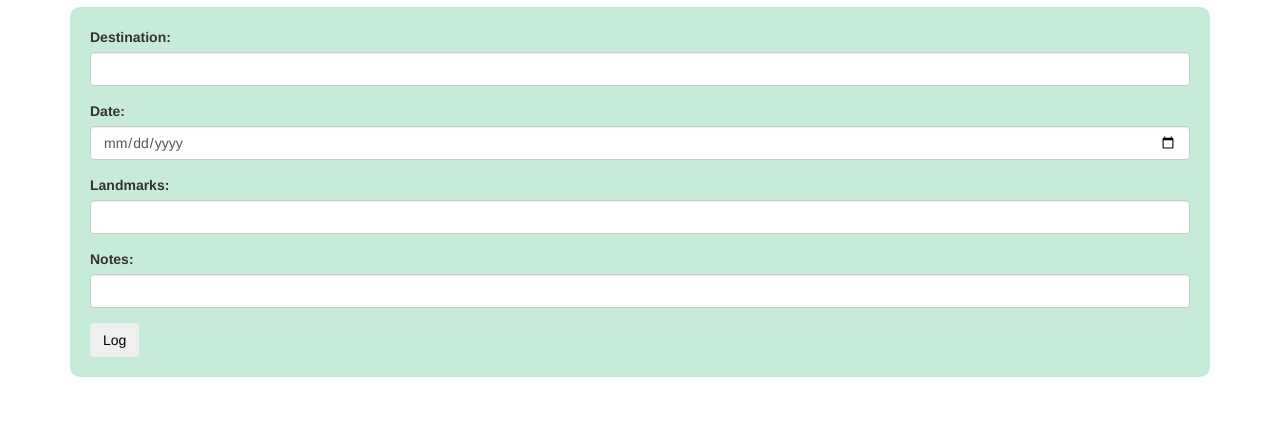
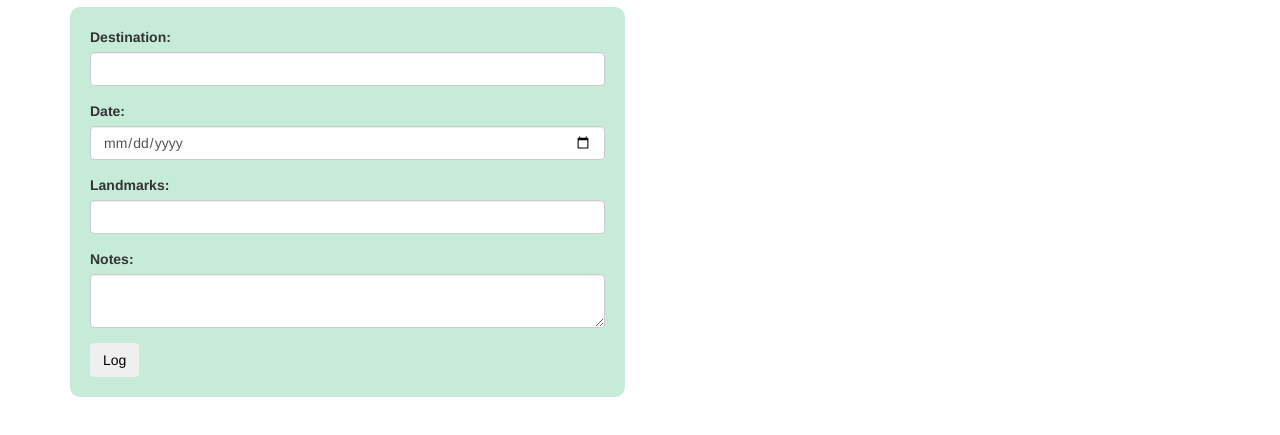
Before and after one commit to cmartinez84/travel-logue, a plain HTML site: page index.html in a window 1280 px wide. Shown: the part 103-538 px from the top of the page. Drawn offline with Linux system fonts and the light colour scheme.

Commit message:
fix row and column layout

```diff
--- a/index.html
+++ b/index.html
@@ -10,6 +10,8 @@
   <body>
     <div class="container">
       <h1>Travel Log</h1>
+      <div class="row">
+        <div class="col-md-6" id="form">
           <form>
             <div class="form-group">
               <label for="destination">Destination:</label>
@@ -25,10 +27,18 @@
             </div>
             <div class="form-group">
               <label for="notes">Notes:</label>
-          <input class="form-control" type="textarea" id="notes">
+              <textarea class="form-control" type="text" id="notes"></textarea>
             </div>
             <button class="btn" type="submit">Log</button>
           </form>
         </div>
+        <div class="col-md-6" id="log">
+        </div>
+      </div>
+      <div class="row">
+        <div class="col-md-12" id="list">
+        </div>
+      </div>
+    </div>
   </body>
 </html>
```
Lines whose indentation alone changed are shown as unchanged.
